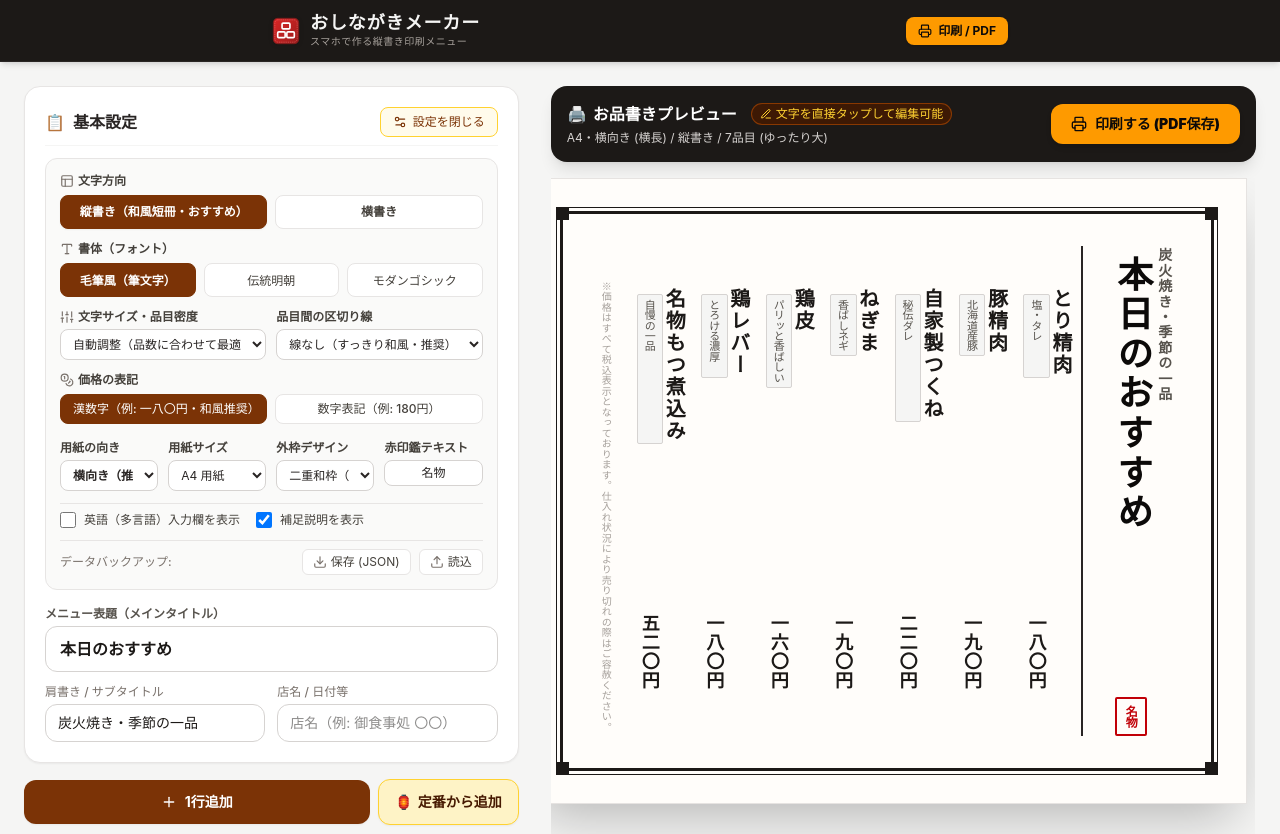
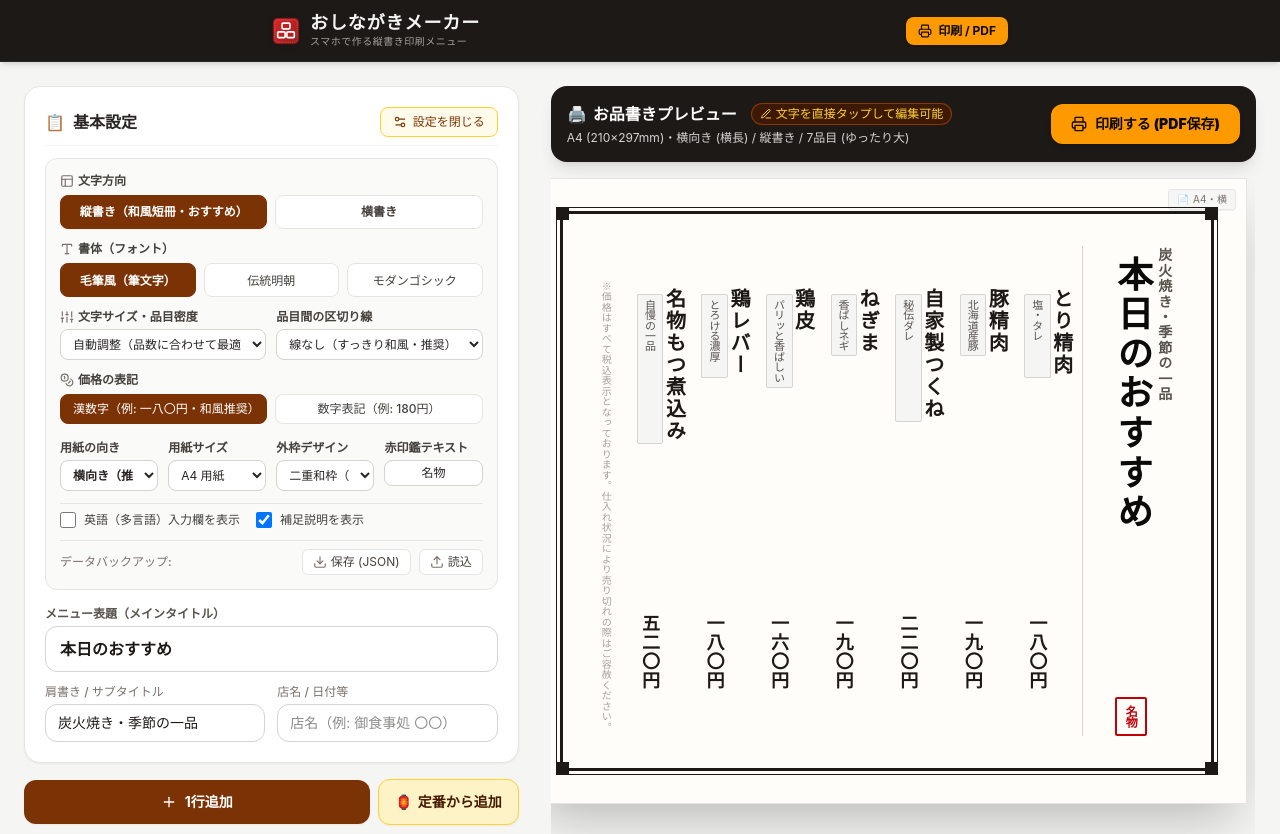
Before and after one commit to saikoro2007/oshinagaki-maker, a Vue app: page / in a window 1280 px wide. Shown: the top 834 px of the page. Built offline with nearby package versions, Linux system fonts and the light colour scheme; a web font is replaced by a local one.

Commit message:
fix(preview): correct portrait paper aspect ratio, B5 sizing, and soften title border

```diff
--- a/src/components/MenuPreview.vue
+++ b/src/components/MenuPreview.vue
@@ -60,6 +60,31 @@ const frameClasses = computed(() => {
 })
 
 const isLandscape = computed(() => props.menuData.paperOrientation !== 'portrait')
+const isB5 = computed(() => props.menuData.paperSize === 'B5')
+
+// 用紙サイズ（A4/B5）と向き（縦/横）に応じた画面上の用紙プロポーション
+const sheetDimensionClasses = computed(() => {
+  if (isLandscape.value) {
+    // 横向き（横長用紙：1.414 : 1）
+    return isB5.value
+      ? 'min-w-[660px] max-w-[900px] w-full min-h-[460px] sm:min-h-[500px] p-5 sm:p-7'
+      : 'min-w-[720px] max-w-[1040px] w-full min-h-[500px] sm:min-h-[540px] p-5 sm:p-8'
+  } else {
+    // 縦向き（縦長用紙：1 : 1.414、正方形にならず美しい縦長比率を保持）
+    return isB5.value
+      ? 'min-w-[340px] max-w-[480px] w-full min-h-[680px] sm:min-h-[720px] p-5 sm:p-7'
+      : 'min-w-[340px] max-w-[550px] w-full min-h-[780px] sm:min-h-[820px] p-5 sm:p-8'
+  }
+})
+
+// 縦書きコンテンツの高さ（縦長用紙のときは高さを広げる）
+const verticalContentHeightClass = computed(() => {
+  if (isLandscape.value) {
+    return 'h-[450px] sm:h-[490px]'
+  } else {
+    return isB5.value ? 'h-[580px] sm:h-[620px]' : 'h-[660px] sm:h-[720px]'
+  }
+})
 
 // 2. 文字サイズ・密度の動的計算（自動または手動設定）
 const effectiveDensity = computed(() => {
@@ -124,7 +149,7 @@ function triggerPrint() {
     <component :is="'style'">
       @media print {
         @page {
-          size: {{ menuData.paperSize || 'A4' }} {{ isLandscape ? 'landscape' : 'portrait' }};
+          size: {{ menuData.paperSize === 'B5' ? '182mm 257mm' : 'A4' }} {{ isLandscape ? 'landscape' : 'portrait' }};
           margin: 6mm;
         }
         .editable-field {
@@ -146,7 +171,7 @@ function triggerPrint() {
           </span>
         </div>
         <p class="text-xs text-stone-300 mt-1">
-          {{ menuData.paperSize || 'A4' }}・{{ isLandscape ? '横向き (横長)' : '縦向き (縦長)' }} / {{ menuData.layout === 'vertical' ? '縦書き' : '横書き' }} / {{ menuData.items.length }}品目 ({{ effectiveDensity === 'compact' ? 'すっきり小' : effectiveDensity === 'normal' ? '標準中' : 'ゆったり大' }})
+          {{ menuData.paperSize || 'A4' }} ({{ menuData.paperSize === 'B5' ? '182×257mm' : '210×297mm' }})・{{ isLandscape ? '横向き (横長)' : '縦向き (縦長)' }} / {{ menuData.layout === 'vertical' ? '縦書き' : '横書き' }} / {{ menuData.items.length }}品目 ({{ effectiveDensity === 'compact' ? 'すっきり小' : effectiveDensity === 'normal' ? '標準中' : 'ゆったり大' }})
         </p>
       </div>
 
@@ -179,12 +204,16 @@ function triggerPrint() {
         :class="[
           'print-sheet shrink-0 bg-[#fffdfa] text-stone-950 shadow-2xl transition-all relative select-none border border-stone-300/60 print:shadow-none print:border-none print:min-w-0 print:max-w-none print:w-full print:h-full print:min-h-0 print:p-3 sm:print:p-4',
           fontClass,
-          isLandscape
-            ? 'min-w-[720px] max-w-[1040px] w-full min-h-[480px] sm:min-h-[520px] p-5 sm:p-8'
-            : 'min-w-[340px] max-w-[750px] w-full min-h-[640px] p-5 sm:p-8',
+          sheetDimensionClasses
         ]"
         style="box-sizing: border-box;"
       >
+        <!-- Paper Size Badge (Screen Only) -->
+        <div class="no-print absolute top-2.5 right-2.5 text-[10px] text-stone-500 font-sans tracking-wide bg-stone-100/90 border border-stone-200/90 px-2 py-0.5 rounded shadow-2xs pointer-events-none select-none flex items-center gap-1">
+          <span>📄</span>
+          <span>{{ menuData.paperSize || 'A4' }}・{{ isLandscape ? '横' : '縦' }}</span>
+        </div>
+
         <!-- Outer Frame -->
         <div
           :class="[
@@ -203,10 +232,13 @@ function triggerPrint() {
           <!-- VERTICAL WRITING LAYOUT (縦書き・メニューが横に流れる) -->
           <div
             v-if="menuData.layout === 'vertical'"
-            class="vertical-rl w-full h-[450px] sm:h-[490px] print:h-full flex flex-col justify-between overflow-x-visible py-1"
+            :class="[
+              'vertical-rl w-full print:h-full flex flex-col justify-between overflow-x-visible py-1',
+              verticalContentHeightClass
+            ]"
           >
-            <!-- 1. Right Header Section (Title & Subtitle & Stamp ONLY - No clunky store name next to title) -->
-            <div class="flex flex-row justify-between pl-6 sm:pl-8 border-l-2 border-stone-800 shrink-0 h-full">
+            <!-- 1. Right Header Section (Title & Subtitle & Stamp ONLY - Soft refined border) -->
+            <div class="flex flex-row justify-between pl-6 sm:pl-8 border-l border-stone-300 shrink-0 h-full">
               <div>
                 <!-- Subtitle (Editable) -->
                 <div
@@ -339,7 +371,7 @@ function triggerPrint() {
             class="w-full flex-1 flex flex-col justify-between print:h-full"
           >
             <!-- Header -->
-            <div class="text-center pb-5 border-b-2 border-stone-800">
+            <div class="text-center pb-5 border-b border-stone-300">
               <div
                 contenteditable="true"
                 @blur="onTextBlur(menuData, 'subtitle', $event)"
```
